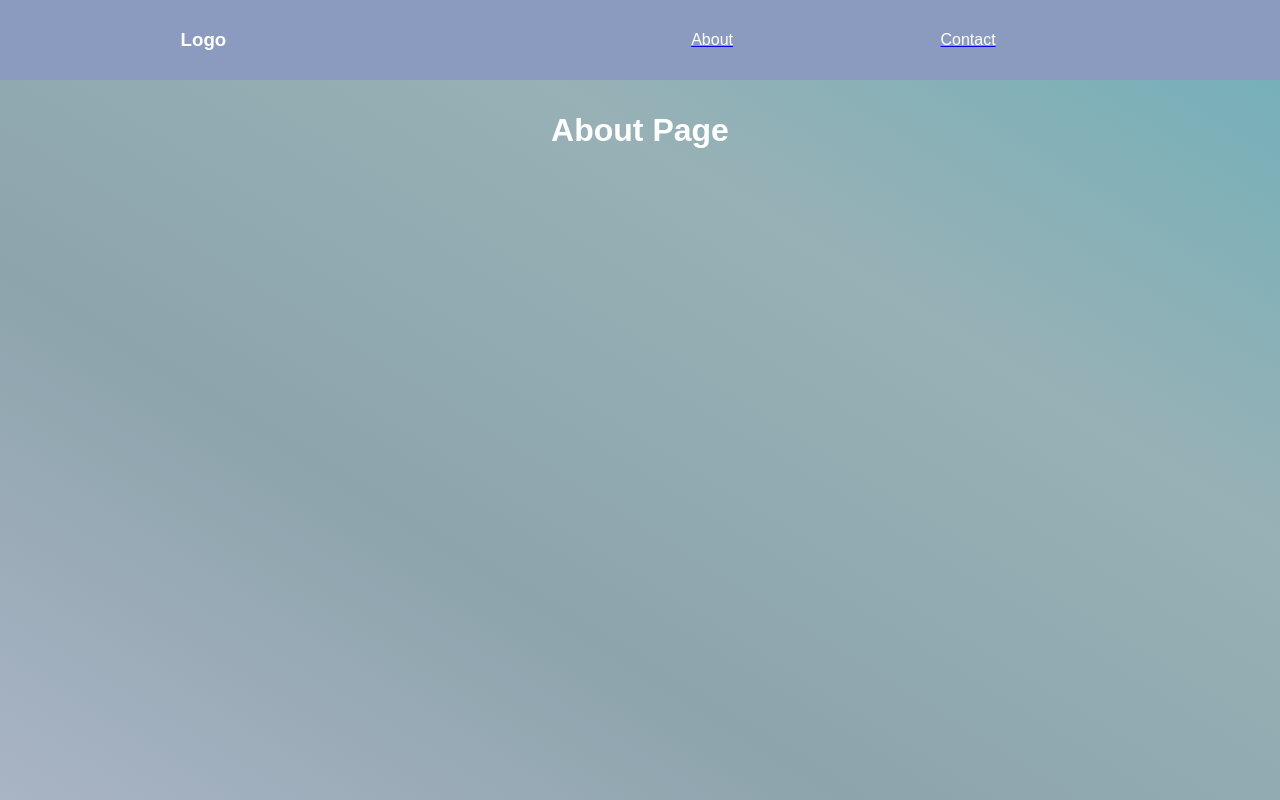
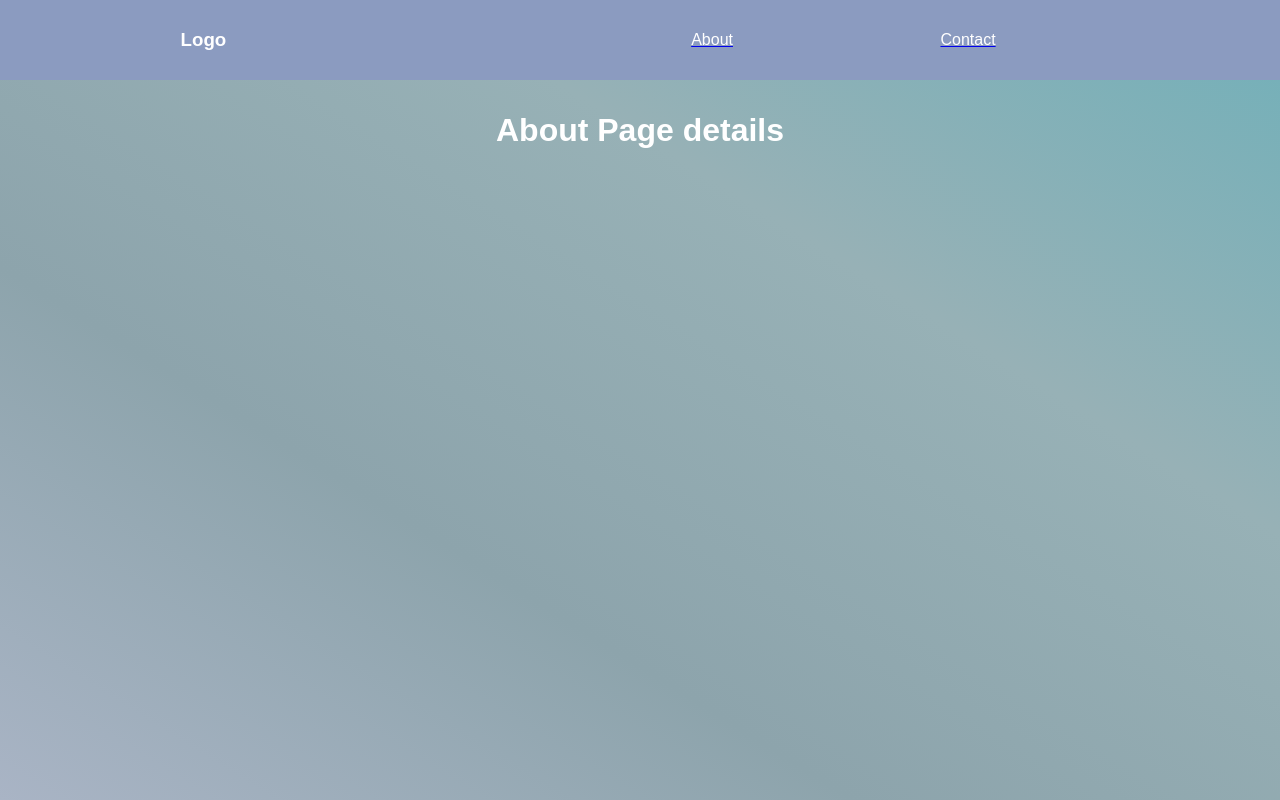
Before and after one commit to dangolsayara/react-todoapp, a React (Create React App) app: page /about in a window 1280 px wide. Built offline with nearby package versions, Linux system fonts and the light colour scheme.

Commit message:
updated files

```diff
--- a/src/components/About.js
+++ b/src/components/About.js
@@ -3,7 +3,7 @@ import React from 'react'
 function About() {
   return (
     <div>
-         <h1>About Page</h1>
+         <h1>About Page details</h1>
     </div>
   );
 }
```
